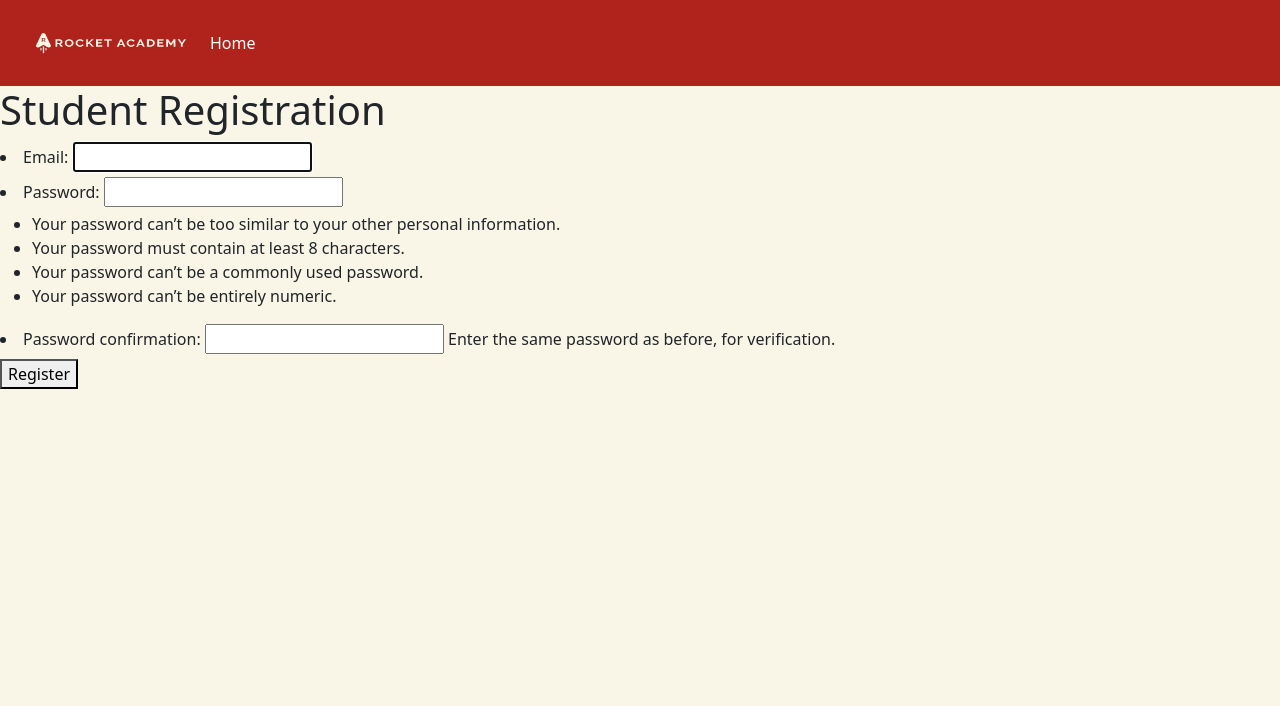
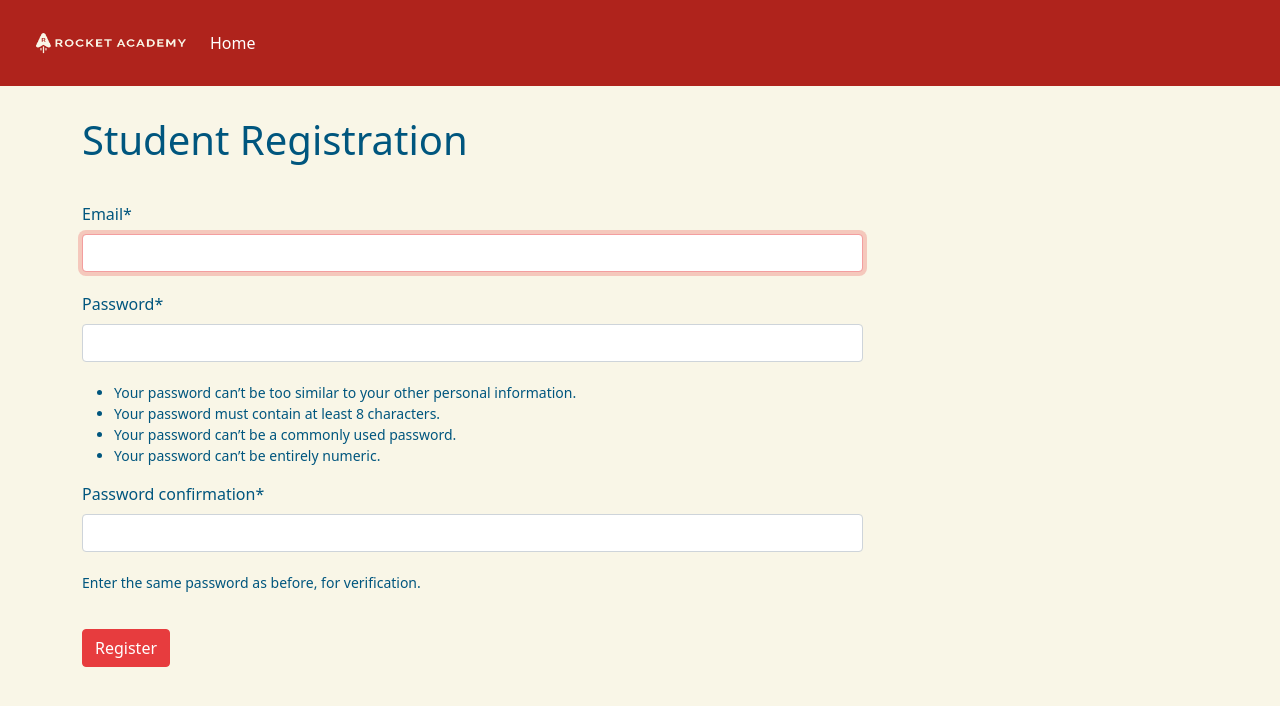
Before and after one commit to rocketacademy/soyuz, a Django app: page /batch/1/hubspot_id/1 in a window 1280 px wide. Shown: the top 706 px of the page. Run offline with Django 3.2, Linux system fonts and the light colour scheme; data comes from the database, SQL or seed files in the repository; style sheets or scripts are compiled from the project's sources; some libraries are stand-ins or nearby versions.

Commit message:
css for login, signup

```diff
--- a/soyuz_app/static/sass/scss/base.scss
+++ b/soyuz_app/static/sass/scss/base.scss
@@ -28,12 +28,12 @@ html,
         border-width: 0.5px;
       }
     }
-    .btn {
-      color: white;
-    }
   }
 }
 
+.btn {
+  color: white;
+}
 // batch-page.html
 .batch-page-container {
   display: flex;
@@ -41,9 +41,7 @@ html,
   justify-content: center;
   align-items: center;
   color: $blue;
-  .btn {
-    color: white;
-  }
+
   h1 {
     padding: 20px 0 10px;
   }
@@ -74,3 +72,29 @@ html,
     }
   }
 }
+
+.signup,
+.login {
+  h1 {
+    padding: 30px 0;
+    color: $blue;
+    font: $primary-font;
+  }
+
+  form {
+    color: $blue;
+    width: 70%;
+    input {
+      margin-bottom: 20px;
+    }
+  }
+
+  .btn {
+    margin-top: 20px;
+  }
+
+  li,
+  small {
+    color: $blue !important;
+  }
+}
--- a/soyuz_app/templates/users/signup.html
+++ b/soyuz_app/templates/users/signup.html
@@ -1,9 +1,15 @@
 {% extends "layouts/base.html" %}
 {% block page_content %}
-<h1>Student Registration</h1>
-<form method="post">
-    {% csrf_token %}
-    {{ form.as_ul }}
-    <button type="submit">Register</button>
-</form>
+{% load crispy_forms_tags %}
+<div class="container signup">
+    <h1>Student Registration</h1>
+    <div class="signup-form-container">
+        <form method="post">
+            {% csrf_token %}
+            {{ form|crispy }}
+            <button class="btn btn-primary" type="submit">Register</button>
+        </form>
+    </div>
+</div>
+
 {% endblock %}
--- a/soyuz_project/settings.py
+++ b/soyuz_project/settings.py
@@ -43,6 +43,7 @@ ALLOWED_HOSTS = [
 
 INSTALLED_APPS = [
     'soyuz_app',
+    'crispy_forms',
     'django.contrib.admin',
     'django.contrib.auth',
     'django.contrib.contenttypes',
@@ -191,3 +192,7 @@ EMAIL_HOST = 'smtp.sendgrid.net'
 EMAIL_PORT = 587
 EMAIL_USE_TLS = True
 EMAIL_HOST_PASSWORD = os.environ.get('SENDGRID_PASSWORD', default='')
+
+# crispy forms
+
+CRISPY_TEMPLATE_PACK = 'bootstrap4'
```
Also changed, not shown: soyuz_app/templates/users/login.html (+12 -6 lines).
